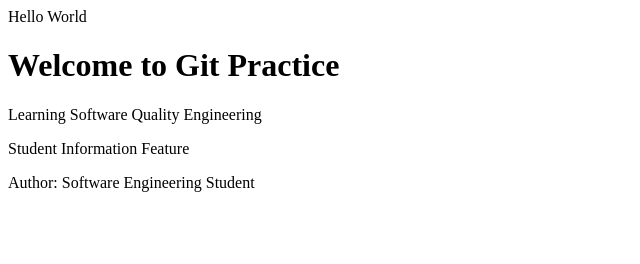
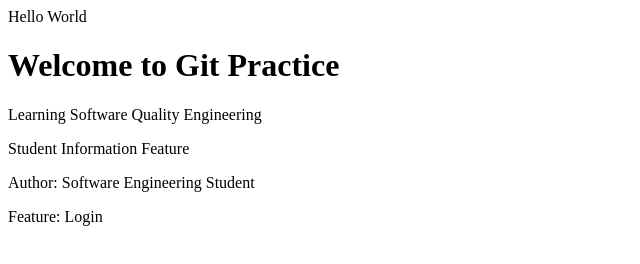
Before and after one commit to azharalibssef24-cod/Practice_Github, a plain HTML site: page index.html in a window 1280 px wide. Shown: the whole page, without its empty margins (0-640 px from the left). Drawn offline with Linux system fonts and the light colour scheme.

Commit message:
Adding Login feature

```diff
--- a/index.html
+++ b/index.html
@@ -3,3 +3,4 @@
 <p>Learning Software Quality Engineering</p>
 <p>Student Information Feature</p>
 <p>Author: Software Engineering Student</p>
+<p>Feature: Login</p>
```
